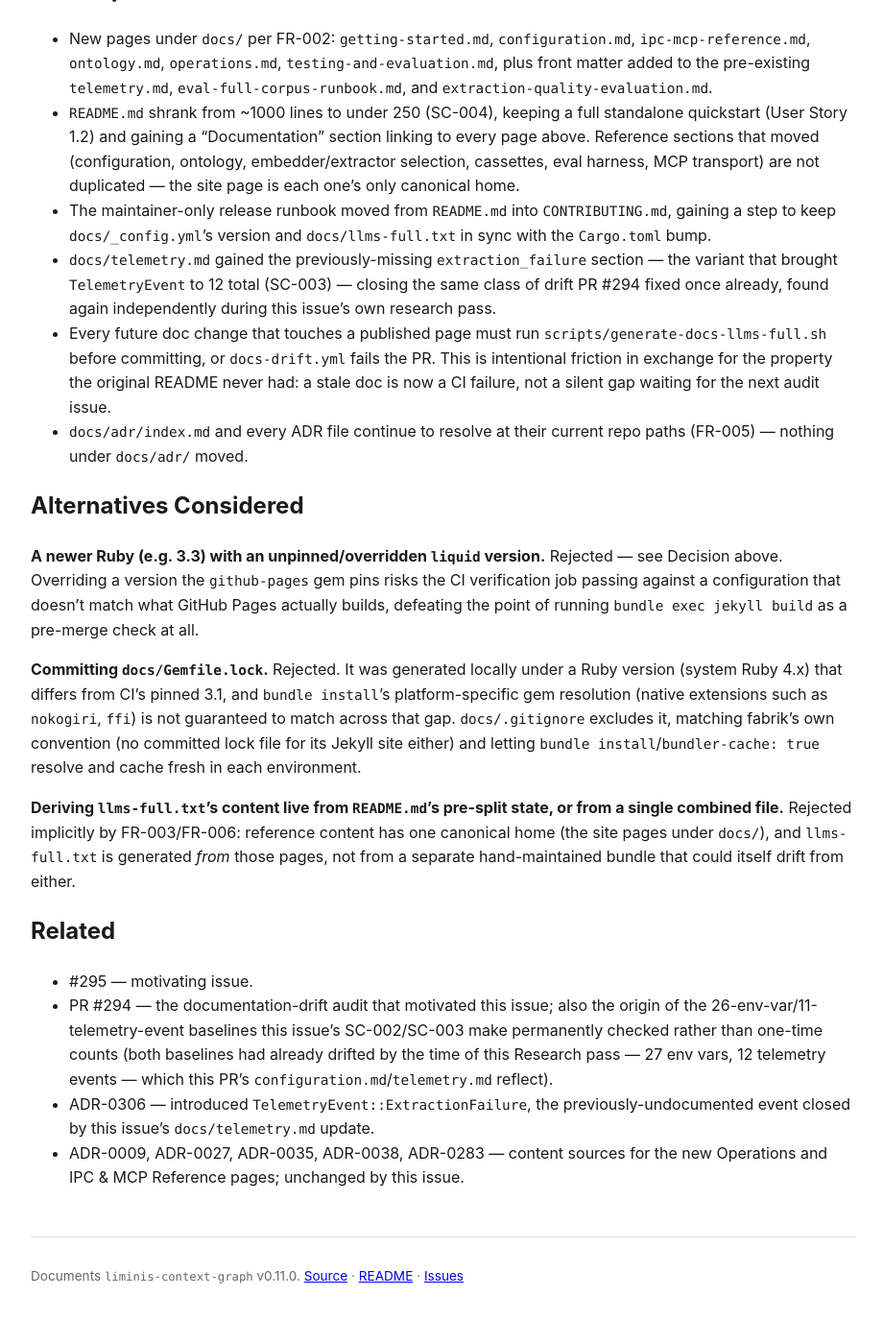
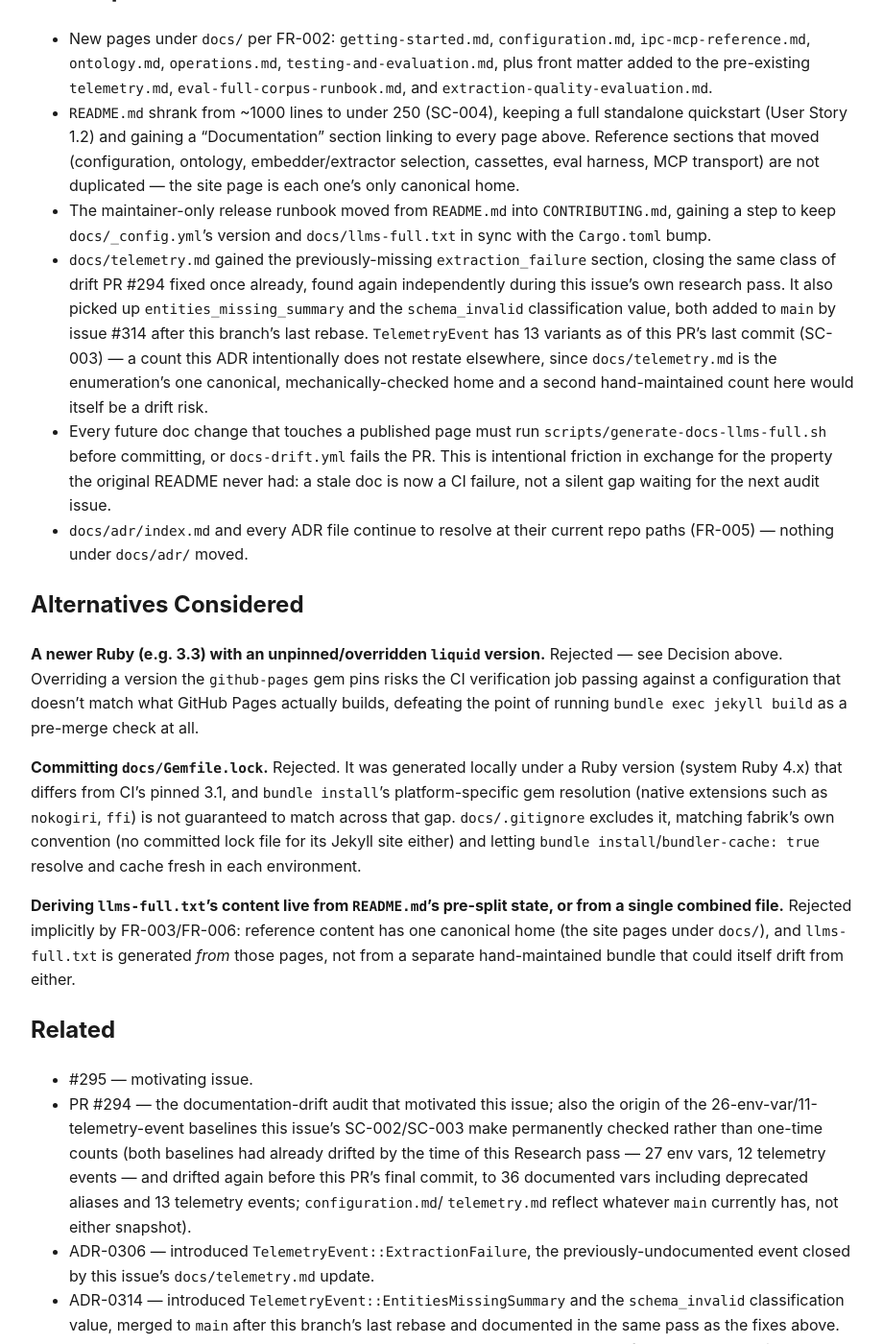
Before and after one commit to verveguy/liminis-context-graph, a Jekyll site: the page built from docs/adr/0295-github-pages-documentation-site.md, in a window 1280 px wide and 1400 px high, scrolled down 2957 px. Shown: the whole window at 96% size, without its empty margins (178-1098 px from the left). Built offline with Jekyll 4.4.1, drawn with Linux system fonts in a browser that asks for light colours; our own code applies the rules of GitHub Pages for plain Markdown files; before the commit the page ends 4327 px from its top, so only the background shows below that.

Commit message:
Fix CodeRabbit-style review findings: stale ADR telemetry count, README/getting-started quickstart drift, tree-diagram alignment
- docs/adr/0295-github-pages-documentation-site.md: the Consequences and
  Related sections still said TelemetryEvent had "12 total" / "12
  telemetry events", stale relative to this PR's own last commit which
  added EntitiesMissingSummary (13th variant, from issue #314). Reworded
  to state the current count without hardcoding a number that will drift
  again, and added an ADR-0314 cross-reference alongside ADR-0306.
- README.md: restored the three comments (`# ingest a chunk of text`,
  `# hybrid (full-text + vector) entity search`, `# graph + WAL health at
  a glance`) that had fallen out of sync with docs/getting-started.md's
  copy of the same Python snippet — the one intentional content
  duplication FR-003 allows, kept in sync by hand.
- docs/operations.md: fixed one extra space of padding on the
  `ontology.yaml` line of the `.lcg/` tree diagram so its trailing
  comment column aligns with the other three entries.

Regenerated docs/llms-full.txt to match.

````diff
--- a/docs/adr/0295-github-pages-documentation-site.md
+++ b/docs/adr/0295-github-pages-documentation-site.md
@@ -143,9 +143,14 @@ once that one-time step is taken.
 - The maintainer-only release runbook moved from `README.md` into `CONTRIBUTING.md`, gaining a
   step to keep `docs/_config.yml`'s version and `docs/llms-full.txt` in sync with the
   `Cargo.toml` bump.
-- `docs/telemetry.md` gained the previously-missing `extraction_failure` section — the variant
-  that brought `TelemetryEvent` to 12 total (SC-003) — closing the same class of drift PR #294
-  fixed once already, found again independently during this issue's own research pass.
+- `docs/telemetry.md` gained the previously-missing `extraction_failure` section, closing the
+  same class of drift PR #294 fixed once already, found again independently during this issue's
+  own research pass. It also picked up `entities_missing_summary` and the `schema_invalid`
+  classification value, both added to `main` by issue #314 after this branch's last rebase.
+  `TelemetryEvent` has 13 variants as of this PR's last commit (SC-003) — a count this ADR
+  intentionally does not restate elsewhere, since `docs/telemetry.md` is the enumeration's one
+  canonical, mechanically-checked home and a second hand-maintained count here would itself be a
+  drift risk.
 - Every future doc change that touches a published page must run
   `scripts/generate-docs-llms-full.sh` before committing, or `docs-drift.yml` fails the PR. This
   is intentional friction in exchange for the property the original README never had: a stale
@@ -178,9 +183,13 @@ separate hand-maintained bundle that could itself drift from either.
 - PR #294 — the documentation-drift audit that motivated this issue; also the origin of the
   26-env-var/11-telemetry-event baselines this issue's SC-002/SC-003 make permanently checked
   rather than one-time counts (both baselines had already drifted by the time of this Research
-  pass — 27 env vars, 12 telemetry events — which this PR's `configuration.md`/`telemetry.md`
-  reflect).
+  pass — 27 env vars, 12 telemetry events — and drifted again before this PR's final commit, to
+  36 documented vars including deprecated aliases and 13 telemetry events; `configuration.md`/
+  `telemetry.md` reflect whatever `main` currently has, not either snapshot).
 - ADR-0306 — introduced `TelemetryEvent::ExtractionFailure`, the previously-undocumented event
   closed by this issue's `docs/telemetry.md` update.
+- ADR-0314 — introduced `TelemetryEvent::EntitiesMissingSummary` and the `schema_invalid`
+  classification value, merged to `main` after this branch's last rebase and documented in the
+  same pass as the fixes above.
 - ADR-0009, ADR-0027, ADR-0035, ADR-0038, ADR-0283 — content sources for the new Operations and
   IPC & MCP Reference pages; unchanged by this issue.
--- a/docs/llms-full.txt
+++ b/docs/llms-full.txt
@@ -1030,7 +1030,7 @@ Everything the service manages lives under `.lcg/` in the workspace:
 .lcg/
 ├── wal/               # append-only JSONL mutation log — the durable record (git-friendly)
 ├── db/liminis.db      # LadybugDB files — a derived index, rebuildable from the WAL
-├── ontology.yaml       # optional extraction vocabulary (yours to edit)
+├── ontology.yaml      # optional extraction vocabulary (yours to edit)
 └── service.sock       # JSON-RPC 2.0 endpoint while the service runs
 ```
 
````
Also changed, not shown: docs/operations.md (+1 -1 lines), README.md.
